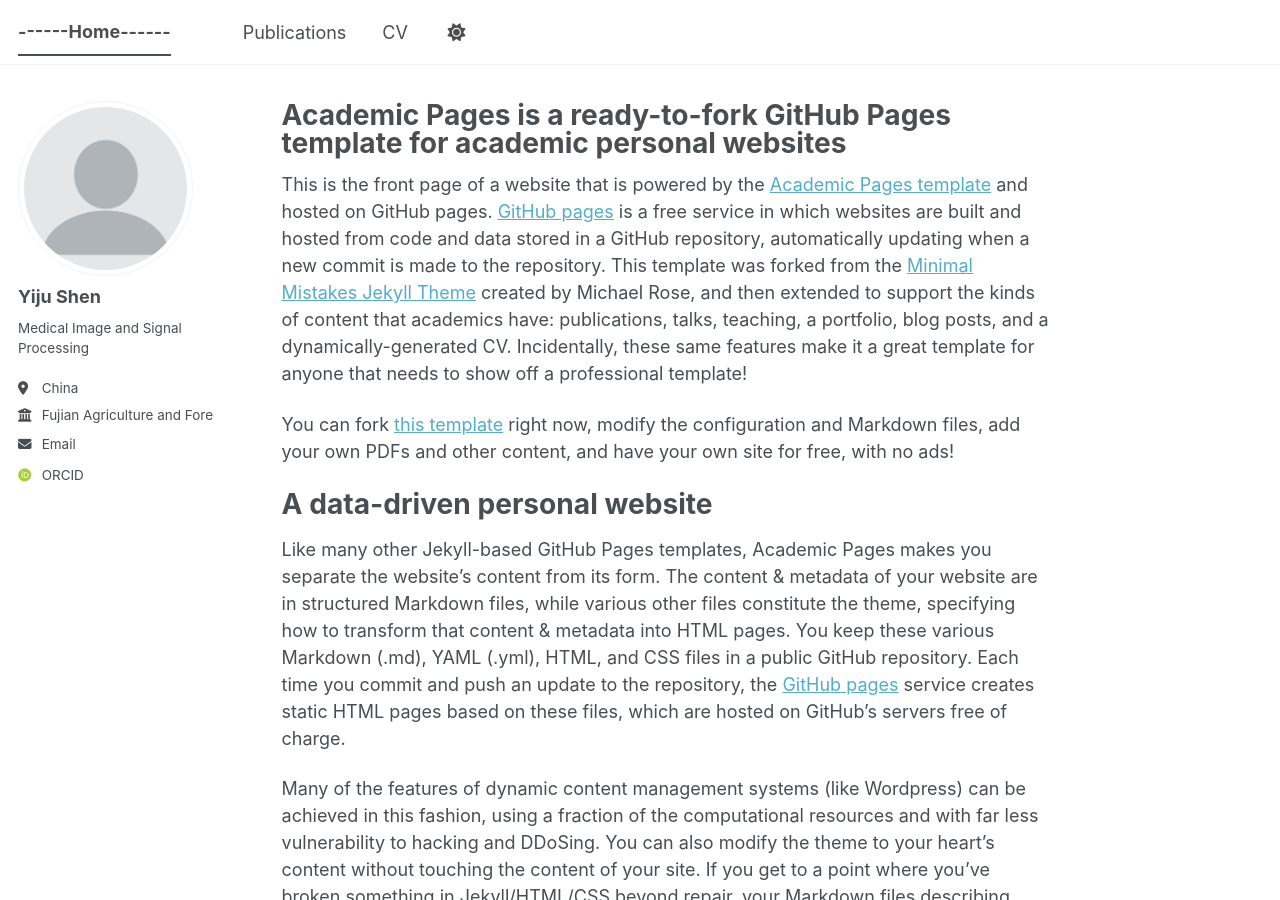
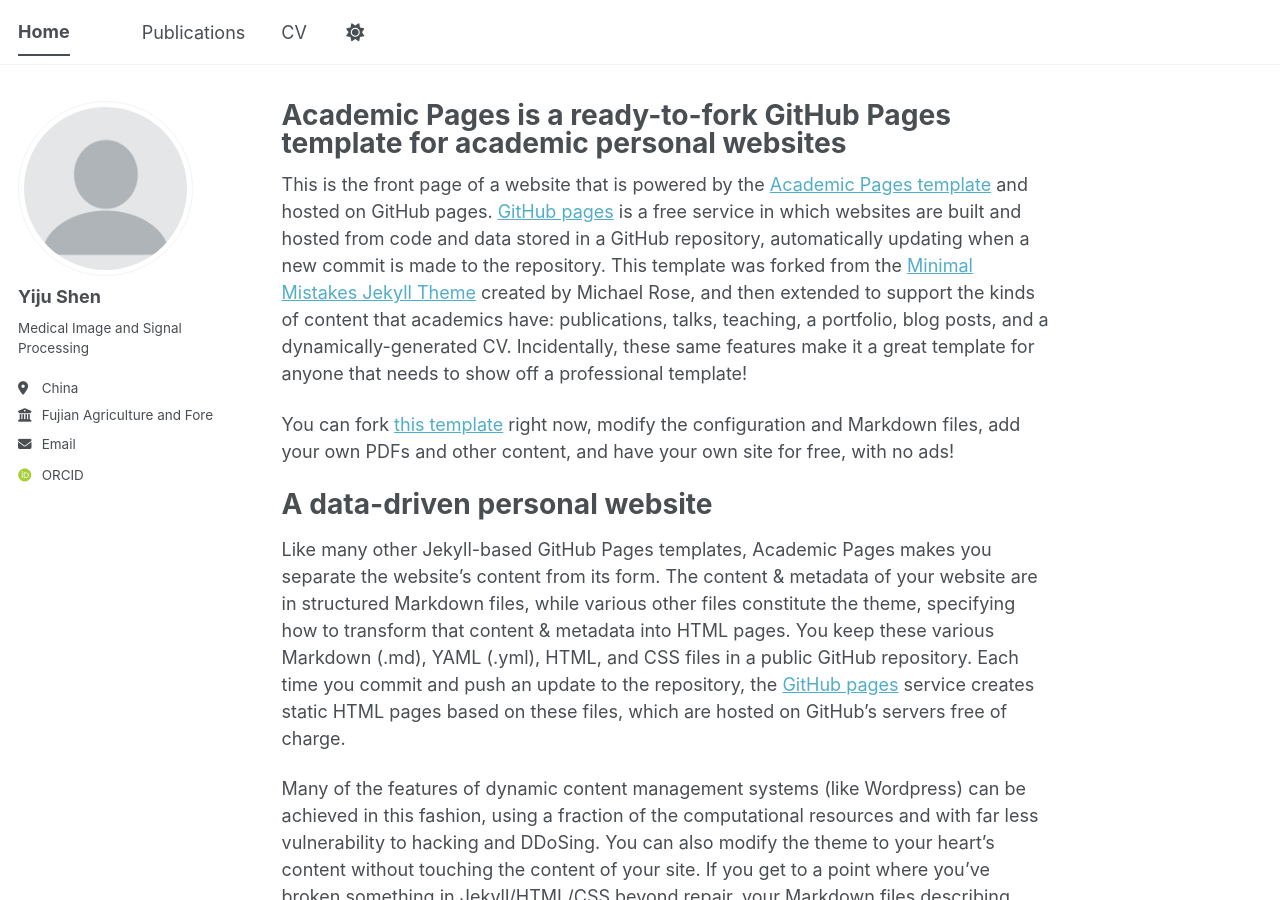
Before and after one commit to Yiju000/Yiju000.github.io, a Jekyll site: the page built from _pages/about.md, in a window 1280 px wide and 900 px high. Built offline with Jekyll 4.4.1, drawn with Linux system fonts in a browser that asks for light colours; some web fonts are replaced; a script bundle is joined from its source files by our own code; library files that are not in the unit come from our copies.

```diff
--- a/_config.yml
+++ b/_config.yml
@@ -9,7 +9,7 @@
 # Basic Site Settings
 locale                   : "en-US"
 site_theme               : "default" # The available themes options are "default", "air", "sunrise", "mint", "dirt" and "contrast"
-title                    : "------Home------"
+title                    : "Home"
 title_separator          : "-"
 name                     : &name "Yiju Shen"
 description              : &description "Your Name's academic portfolio"   # Update this with a general description of your site, this is the default if not overridden by a page
```
